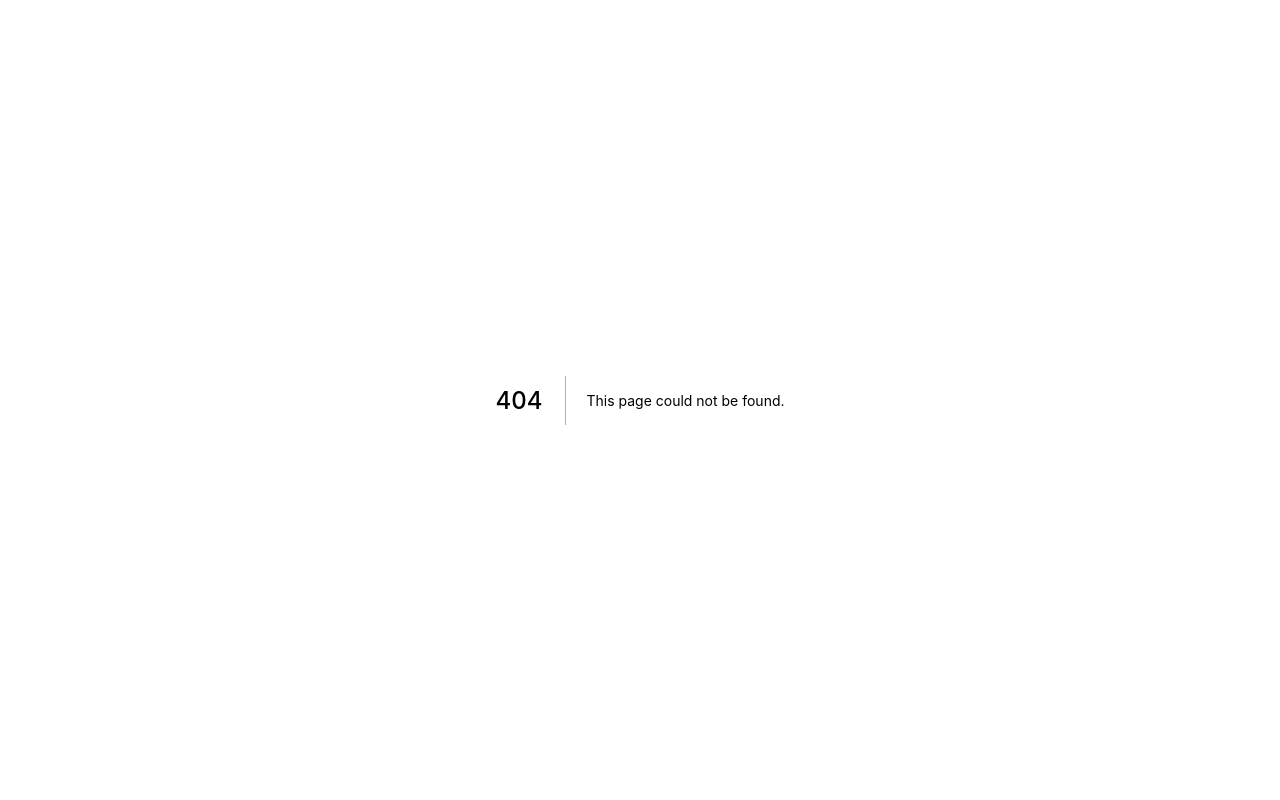
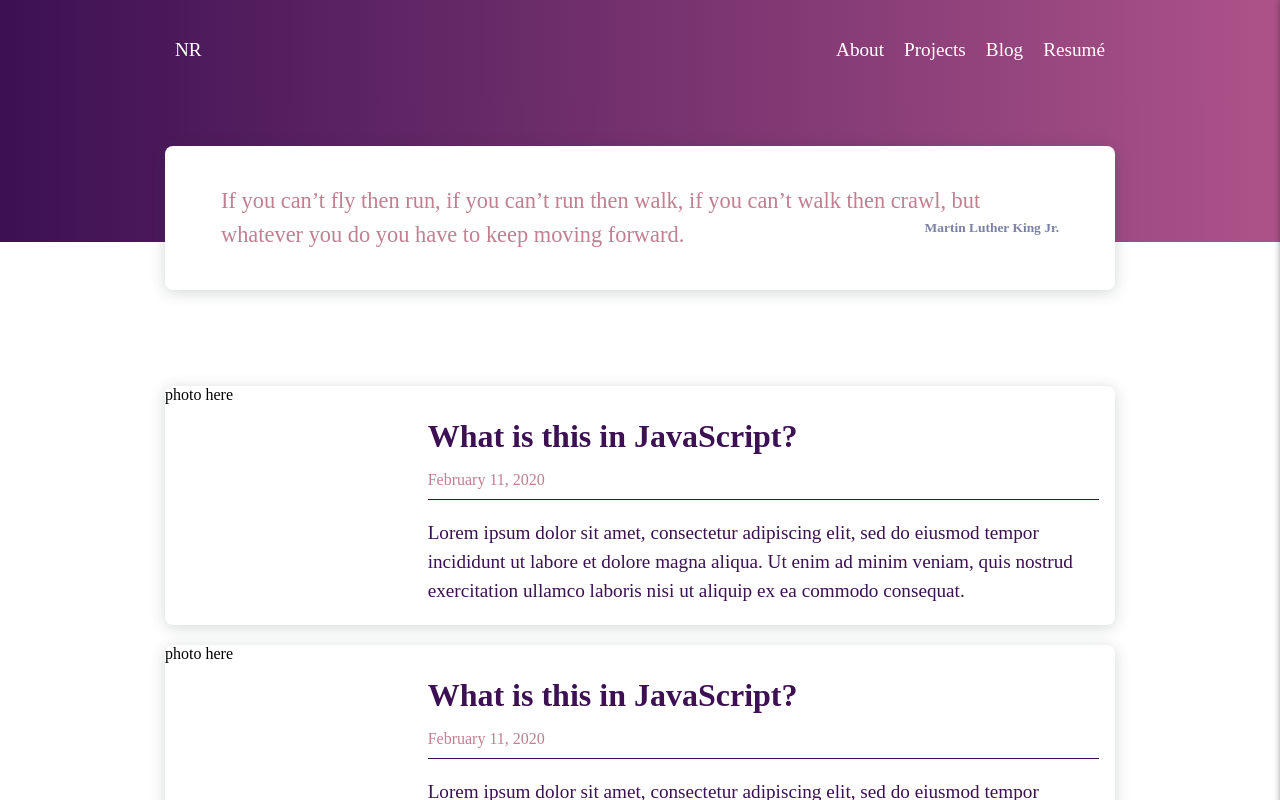
Before and after one commit to nainarazz/portfolio-website, a Next.js app: page /project in a window 1280 px wide. Before the commit this address had no page. Shown: the top 800 px of the page. Built offline with nearby package versions, Linux system fonts and the light colour scheme.

Commit message:
set up project page

```diff
--- a/src/components/horizontal-card/horizontal-card.style.jsx
+++ b/src/components/horizontal-card/horizontal-card.style.jsx
@@ -10,6 +10,7 @@ export const CardContainer = styled.div`
     max-width: 1080px;
     width: 100%;
     flex-direction: column;
+    border-radius: 8px;
 
     @media (min-width: 768px) {
         flex-direction: row;
--- a/src/components/layout/main-content/main-content.style.jsx
+++ b/src/components/layout/main-content/main-content.style.jsx
@@ -2,7 +2,7 @@ import styled from 'styled-components';
 
 export const StyledMain = styled.div`
     margin: auto;
-    width: 80%;
+    width: 90%;
     max-width: 950px;
     padding-bottom: 80px;
 `;
--- a/src/components/side-drawer/side-drawer.component.jsx
+++ b/src/components/side-drawer/side-drawer.component.jsx
@@ -22,7 +22,7 @@ export const SideDrawer = props => {
                     </Link>
                 </SideDrawerItem>
                 <SideDrawerItem>
-                    <Link href="#project">
+                    <Link href="/project">
                         <button onClick={props.toggleSideDrawer} type="button">
                             Projects
                         </button>
@@ -36,7 +36,7 @@ export const SideDrawer = props => {
                     </Link>
                 </SideDrawerItem>
                 <SideDrawerItem>
-                    <Link href="#resume">
+                    <Link href="/resume">
                         <button onClick={props.toggleSideDrawer} type="button">
                             Resumé
                         </button>
--- /dev/null
+++ b/src/pages/project.jsx
@@ -0,0 +1,79 @@
+/* eslint-disable react/self-closing-comp */
+import React from 'react';
+import styled from 'styled-components';
+import { NavBar } from '../components/layout/navbar/navbar.component';
+import { HeaderColor } from '../components/sections/hero/hero.style';
+import MainContent from '../components/layout/main-content/main-content.component';
+import { HorizontalCard } from '../components/horizontal-card/horizontal-card.component';
+import { themeColor } from '../themes/colors';
+
+const ProjectIntroCard = styled.div`
+    width: 90%;
+    position: relative;
+    top: -6em;
+    z-index: 10;
+    max-width: 950px;
+    border-radius: 8px;
+    margin: auto;
+    background-color: #fff;
+    box-shadow: 0 0.15rem 0.9rem rgba(38, 50, 56, 0.2);
+
+    h1 {
+        text-align: center;
+        color: ${themeColor.darkShade};
+    }
+
+    p,
+    q {
+        line-height: 1.5;
+        color: ${themeColor.darkShade};
+        font-size: 1.2em;
+    }
+
+    @media (min-width: 980px) {
+        width: 100%;
+    }
+`;
+
+const Quote = styled.blockquote`
+    position: relative;
+    font-size: 1.4em;
+    line-height: 1.5;
+    color: ${themeColor.lightAccent};
+
+    footer {
+        font-size: 0.6em;
+        font-weight: 700;
+        color: ${themeColor.darkAccent};
+        float: right;
+    }
+`;
+
+function ProjectPage() {
+    return (
+        <>
+            <NavBar />
+            <HeaderColor>
+                <div style={{ height: 90 }}></div>
+            </HeaderColor>
+            <ProjectIntroCard>
+                <div style={{ padding: '1em' }}>
+                    <Quote>
+                        If you can’t fly then run, if you can’t run then walk, if you can’t walk
+                        then crawl, but whatever you do you have to keep moving forward.
+                        <footer>Martin Luther King Jr.</footer>
+                    </Quote>
+                </div>
+            </ProjectIntroCard>
+            <MainContent>
+                <HorizontalCard />
+                <HorizontalCard />
+                <HorizontalCard />
+                <HorizontalCard />
+                <HorizontalCard />
+            </MainContent>
+        </>
+    );
+}
+
+export default ProjectPage;
```
